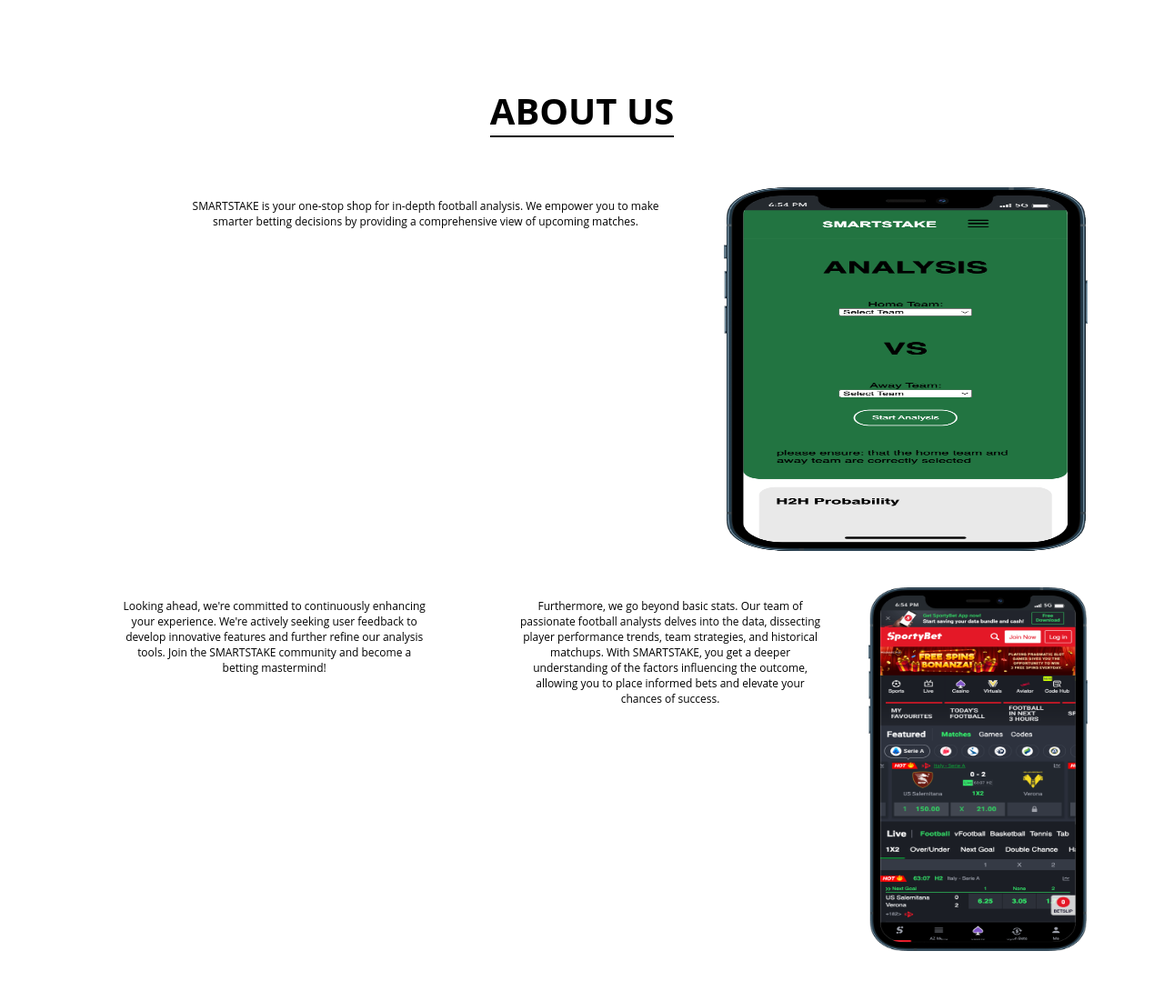
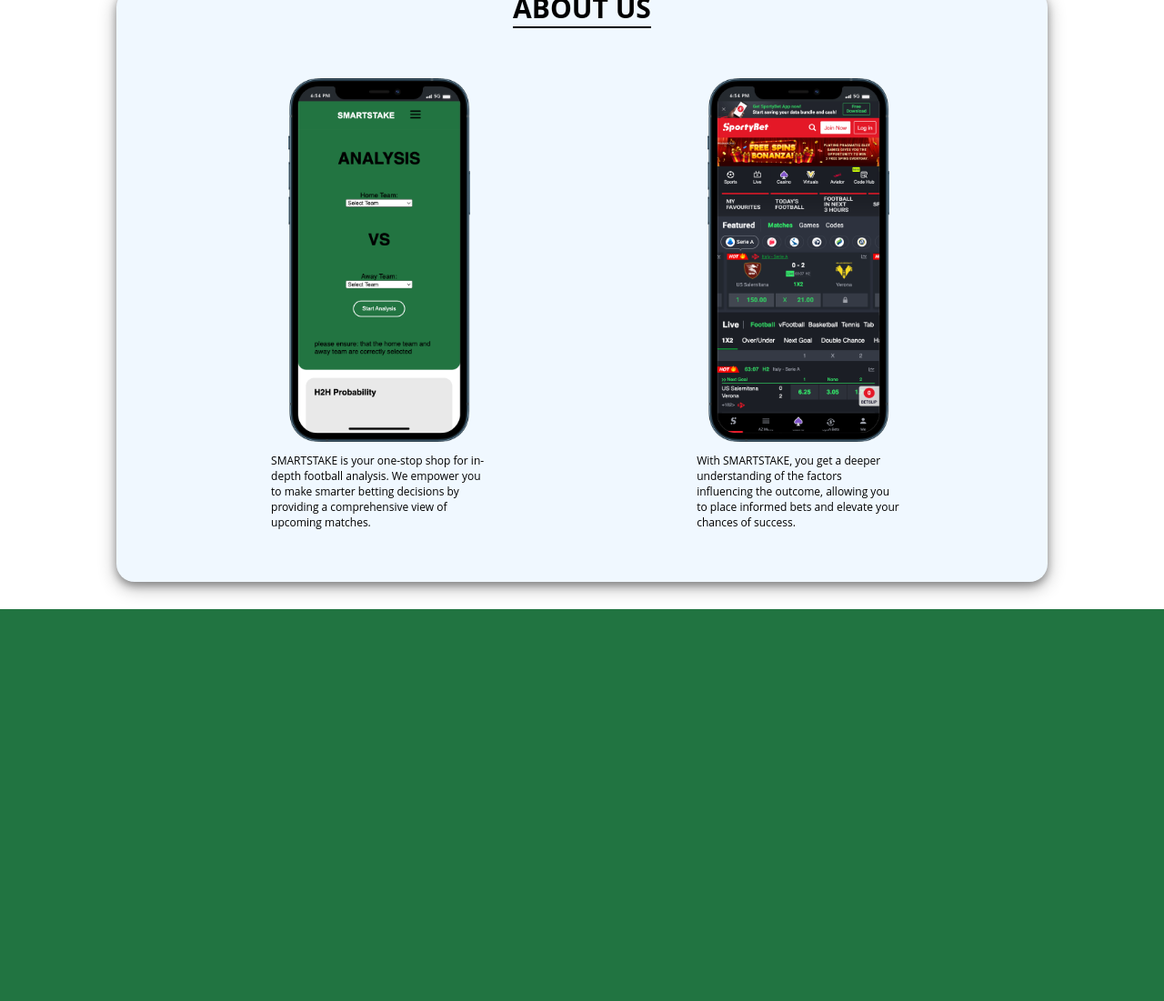
Before and after one commit to Mutosky/project, a Flask app: page /home in a window 1280 px wide. Shown: the part 1527-2628 px from the top of the page at 91% size. After the commit the page ends 2197 px from the top, so only its background shows below. Run offline with Flask 3, Linux system fonts and the light colour scheme.

Commit message:
updated home page fixed login bug updated admin

```diff
--- a/app.py
+++ b/app.py
@@ -139,9 +139,9 @@
                     user = User(username)
                     print(user)
                     login_user(user=user)
-                    return redirect(url_for('home'))
-                elif status == 'Admin': return redirect(url_for('admin'))
-                else: return redirect(url_for('payment'))
+                    return jsonify({'redirect': url_for('home')})
+                elif status == 'Admin': return jsonify({'redirect': url_for('admin')})
+                else: return jsonify({'redirect': url_for('payment')})
     return render_template('register.html')
 
 
@@ -157,7 +157,9 @@
             dates = date.today()
             code = add_user(username=username, password=password, dates=dates)
             if code == 'successful':
-                return redirect(url_for('payment'))
+                user= User(username)
+                login_user(user=user)
+                return jsonify({'redirect': url_for('payment')})
             else:
                 return jsonify({'error': 'internal error try again later'})
     return render_template('register.html')
@@ -165,6 +167,7 @@
 
 
 @app.route('/get_users', methods=['GET'])
+@login_required
 def get_users():
     users = get_allusers()
     data = []
@@ -176,6 +179,7 @@
 
 
 @app.route('/updateUsers', methods=['GET', 'POST'])
+@login_required
 def upadate():
     if request.method == 'POST':
         data = request.get_json()
@@ -189,7 +193,6 @@
 
 
 
-
 @app.route('/admin', methods=['GET', 'POST'])
 def admin():
     if request.method == 'POST':
@@ -198,13 +201,16 @@
         password = data['password']
         respond = authAdmin(name=username, password=password)
         if respond == 'successful':
-            return render_template('admin.html')
+            user = User(username)
+            login_user(user=user)
+            return jsonify({'redirect': url_for('admins')})
         elif respond == None:
             return 'error user not found', 404
     return render_template('adminLogin.html')
 
 
 @app.route('/admins', methods=['GET', 'POST'])
+@login_required
 def admins():
     return render_template('admin.html')
 
@@ -215,7 +221,22 @@
     logout_user()
     return redirect(url_for('home'))
 
+@app.route('/deleteUser', methods=['GET', 'DELETE'])
+@login_required
+def delete():
+    if request.method == 'DELETE':
+        username = request.get_json()['name']
+        status = updateUser(username=username, delete=True)
+        if status == 'successful':
+            return jsonify({'status': 'user deleted successful'})
+        elif status == 'unable to delete admin':
+            return jsonify({'status': status})
+        else:
+            return jsonify({'status': 'not a user'})
+
+
 @app.route('/payment', methods=['GET', 'POST'])
+@login_required
 def payment():
     return render_template('payment.html')
 
--- a/static/main.js
+++ b/static/main.v1.js
@@ -92,7 +92,15 @@
             method: 'POST',
             body: JSON.stringify({name: username, pass: password}),
             headers: {'content-Type': 'application/json'}
-        });
+        })
+        .then(respond => respond.json())
+        .then(data => {
+            if(data.redirect){
+                window.location.href = data.redirect;
+            } else if(data.error){
+                alert(data.error);
+            }
+        })
     } else {
         alert('please input your username and password')
     }
@@ -115,7 +123,15 @@
                 method: 'POST',
                 body: JSON.stringify({name: username, pass: password}),
                 headers: {'content-type': 'application/json'}
-            });
+            })
+            .then(respond => respond.json())
+            .then(data => {
+                if (data.redirect) {
+                    window.location.href = data.redirect;
+                } else if (data.error) {
+                    alert(data.error);
+                }
+            })
 
         } else {
             alert('password does not match')
--- a/static/styles/SerAdmin.css
+++ b/static/styles/SerAdmin.v1.css
@@ -111,6 +111,11 @@
     flex-direction: column;
     align-items: center;
     margin-top: 50px;
+    background-color: aliceblue;
+    border-radius: 20px 20px;
+    box-shadow: 0 4px 8px 0 rgba(0, 0, 0, 0.31), 0 6px 20px 0 rgba(0, 0, 0, 0.31);
+    width: 80%;
+    align-self: center;
 }
 .tool {
     width: 90%;
@@ -119,12 +124,12 @@
     margin-bottom: 40px;
     padding: 5px 10px;
     display: flex;
-    flex-direction: column;
+    flex-direction: row;
 }
 .Htext {
 
     color: black;
-    font-size: 40px;
+    font-size: 30px;
         padding: 0px 50px;
         font-family: 'Open Sans',
             Helvetica,
@@ -146,35 +151,41 @@
     text-align: center;
 }
 #toolvideo{
-    width: 30%;
-    height: 30%;
+    width: 400px;
+    height: 200px;
     object-fit: cover;
     pointer-events: none;
     border-radius: 10px 10px;
 }
-.content {
-    margin: 10px 20px;
-    display: flex;
-    flex-direction: row;
+#toolvideo2 {
+    width: 200px;
+    height: 200px;
+    object-fit: cover;
+    pointer-events: none;
+    border-radius: 10px 10px;
 }
+
 
 .content {
     display: flex;
-    flex-direction: row-reverse;
+    flex-direction: column;
     margin-top: 30px;
+    align-items: center;
+    justify-content: center;
 }
 .content2 {
     display: flex;
-    flex-direction: row;
+    flex-direction: column;
     margin-top: 30px;
+    align-items: center;
+    justify-content: center;
 }
 .content video {
     width: 50%;
 }
 .content p {
     width: 50%;
-    padding-left: -10px;
-    padding-right: -10px;
+    text-align: left;
 }
 .content2 video {
     width: 50%;
@@ -186,13 +197,20 @@
 
 
 .content img{
-    width: 400px;
+    width: 200px;
     height: 400px;
 }
 
 .innertext{
     border-bottom: solid black 2px;
     text-align: left;
+}
+
+.coverSS{
+    display: flex;
+    justify-content: center;
+    align-items: center;
+    margin-bottom: 30px;
 }
 
 
@@ -269,7 +287,7 @@
 }
 
 .users {
-    width: 80%;
+    width: 90%;
     display: flex;
     flex-direction: column;
 }
@@ -380,7 +398,7 @@
             display: flex;
             flex-direction: column;
             position: absolute;
-            background-color: #ffffff7f;
+            background-color: #000000b0;
             box-shadow: 0 4px 8px 0 rgba(255, 255, 255, 0.421), 0 6px 20px 0 rgba(255, 255, 255, 0.421);
             border-radius: 5px 5px;
             width: 80%;
--- a/static/styles/styles.css
+++ b/static/styles/styles.v1.css
@@ -327,6 +327,7 @@
     flex-direction: column;
     align-items: center;
     width: 100%;
+    margin-top: 30px;
 }
 
 .innner-div {
@@ -336,7 +337,7 @@
     background-color: whitesmoke;
     padding: 20px 40px;
     border-radius: 10px 10px;
-    box-shadow: -10px -10px 15px rgba(255, 255, 255, 0.3), 10px 10px 15px rgba(70, 70, 70, 0.15), inset -10px -10px 15px rgba(255, 255, 255, 0.3), inset 10px 10px 15px rgba(70, 70, 70, 0.15);
+    box-shadow: -10px -10px 15px rgba(0, 0, 0, 0.373), 10px 10px 15px rgba(0, 0, 0, 0.373), inset -10px -10px 15px rgba(255, 255, 255, 0.3), inset 10px 10px 15px rgba(70, 70, 70, 0.15);
     font-family: 'Open Sans', Helvetica, Arial, sans-serif;
     text-transform: uppercase;
 }
@@ -454,7 +455,7 @@
         display: flex;
         flex-direction: column;
         position: absolute;
-        background-color: #ffffff7f;
+        background-color: #000000b0;
         box-shadow: 0 4px 8px 0 rgba(255, 255, 255, 0.421), 0 6px 20px 0 rgba(255, 255, 255, 0.421);
         border-radius: 5px 5px;
         width: 80%;
--- a/templates/footballanalysis.html
+++ b/templates/footballanalysis.html
@@ -5,7 +5,7 @@
     <meta charset="UTF-8"
     <meta name="viewport" content="width=device-width, initial-scale=1.0">
     <title>Football Match Analyzer</title>
-    <link rel="stylesheet" href="{{url_for('static', filename = 'styles/styles.css')}}">
+    <link rel="stylesheet" href="{{url_for('static', filename = 'styles/styles.v1.css')}}">
 </head>
 
 <body>
@@ -285,5 +285,5 @@
 <script src="https://cdn.jsdelivr.net/npm/echarts/dist/echarts.min.js"></script>
 <script src="https://cdn.jsdelivr.net/npm/v-charts/lib/line.min.js"></script>
 <link rel="stylesheet" href="https://cdn.jsdelivr.net/npm/v-charts/lib/style.min.css">
-<script src="{{url_for('static', filename='main.js')}}"></script>
+<script src="{{url_for('static', filename='main.v1.js')}}"></script>
 </html>
--- a/templates/register.html
+++ b/templates/register.html
@@ -4,7 +4,7 @@
     <meta charset="UTF-8">
     <meta name="viewport" content="width=device-width, initial-scale=1.0">
     <title>signUp</title>
-   <link rel="stylesheet" href="{{url_for('static', filename="styles/register.css")}}">
+   <link rel="stylesheet" href="{{url_for('static', filename="styles/register.v1.css")}}">
 </head>
 <body>
     <br>
@@ -64,6 +64,6 @@
             document.querySelector('.cont').classList.toggle('s--signup');
         });
     </script>
-    <script src="{{url_for('static', filename='main.js')}}"></script>
+    <script src="{{url_for('static', filename='main.v1.js')}}"></script>
 </body>
 </html>
--- a/templates/services.html
+++ b/templates/services.html
@@ -4,7 +4,7 @@
 <head>
     <meta charset="UTF-8">
     <meta name="viewport" content="width=device-width, initial-scale=1.0">
-    <link rel="stylesheet" href="{{url_for('static', filename='styles/SerAdmin.css')}}">
+    <link rel="stylesheet" href="{{url_for('static', filename='styles/SerAdmin.v1.css')}}">
     <title>services</title>
 </head>
 
@@ -36,7 +36,7 @@
     <div class="welcome">
         <div class="welcome-message">
             <h1>welcome To SmartStake</h1>
-            <p>Unlock insights. Predict matchups. Dominate your fantasy league.</p>
+            <p>Unlock insights. Predict matches. Dominate your fantasy league.</p>
             {% if current_user.is_authenticated %}
             <button><a href="{{url_for('footballanalysis')}}">get started</a></button>
             {% else %}
@@ -54,11 +54,9 @@
             <p>See how these teams fare against each other. Analyze past matches and predict future outcomes!</p>
         </div>
         <div class="contain">
-            <h1>last five match</h1>
+            <h1>last five matches</h1>
             <img src="{{url_for('static', filename='ball.png')}}" alt="">
-            <p>Visualize the uses a line chart to show win, draw, and loss probabilities for the last five games. A pie
-                chart breaks down the
-                results of their most recent match, giving you a quick view of both teams' current form.</p>
+            <p>Find out the clubs perfromance in their last 5 matches to analyse and predict the next games properly</p>
         </div>
         <div class="contain">
             <h1>home advantage</h1>
@@ -77,6 +75,7 @@
     </div>
 
     <!-- how it works (what the buttons) the row and column of the line chart -->
+    <div class="coverSS">
         <div class="homesection">
             <div class="innertext">
                 <h1 class="Htext">TOOL</h1>
@@ -86,34 +85,18 @@
                     <video id="toolvideo" autoplay loop muted playsinline>
                         <source src="{{url_for('static', filename='linechart.mov')}}">
                     </video>
-                <p>This video dives into the magic of filtering line charts. See how you can easily analyze wins,
-                    losses, and draws with
-                    just a click!
-
-                    Press the win button and watch the winning streak come to life. Feeling strategic? Filter out losses
-                    and focus on your
-                    team's dominance. Don't want to see draws? No problem, a single click hides them, revealing the most
-                    impactful trends in
-                    your data.
-
-                    Master the art of filtering and gain deeper insights from your line charts!</p>
+                    <p>See how you can easily analyze wins, losses, and draws with just a click!</p>
                 </div>
                 <div class="content2">
-                <video id="toolvideo" autoplay loop muted playsinline>
+                    <video id="toolvideo2" autoplay loop muted playsinline>
                         <source src="{{url_for('static', filename='piechart.mov')}}">
                     </video>
-                <p>Unlock interactive insights! Dive into this pie chart and filter results with ease.
-
-                    See it in action: Explore wins, losses, or draws with a single click.
-                    Dynamic data visualization: Watch as pie chart slices update based on your selection.
-                    Focus on what matters: Filter out draws to analyze wins and losses in isolation.
-                    This video demonstrates how you can use interactive buttons to filter a pie chart and gain deeper
-                    insights from your
-                    data.</p>
+                    <p>Unlock interactive insights! Dive into this pie chart and filter results with ease.</p>
                 </div>
             </div>
         </div>
     </div>
+    <div class="coverSS">
         <div id="aboutus" class="homesection">
             <div class="innertext">
                 <h1 class="Htext">about us</h1>
@@ -128,23 +111,15 @@
                 </div>
                 <div class="content">
                     <img src="{{url_for('static', filename='about3.png')}}" alt="">
-                <p>Furthermore, we go beyond basic stats. Our team of passionate football analysts delves into the data,
-                    dissecting player
-                    performance trends, team strategies, and historical matchups. With SMARTSTAKE, you get a deeper
-                    understanding of the
+                    <p>With SMARTSTAKE, you get a deeper understanding of the
                         factors influencing the outcome, allowing you to place informed bets and elevate your chances of
                         success.</p>
-
-                <p>Looking ahead, we're committed to continuously enhancing your experience. We're actively seeking user
-                    feedback to
-                    develop innovative features and further refine our analysis tools. Join the SMARTSTAKE community and
-                    become a betting
-                    mastermind!</p>
+                </div>
             </div>
         </div>
     </div>
 </body>
-<script src="{{url_for('static', filename='main.js')}}"></script>
+<script src="{{url_for('static', filename='main.v1.js')}}"></script>
 <script>
     document
         .querySelector(".scroll-button")
```
Also changed, not shown: init.py (+23 -11 lines), templates/admin.html (+18 -5 lines), templates/adminLogin.html (+10 -2 lines), templates/payment.html (+7 -3 lines), database.db, static/styles/login.v1.css (renamed from static/styles/login.css), static/styles/register.v1.css (renamed from static/styles/register.css). Lines whose indentation alone changed are shown as unchanged.
